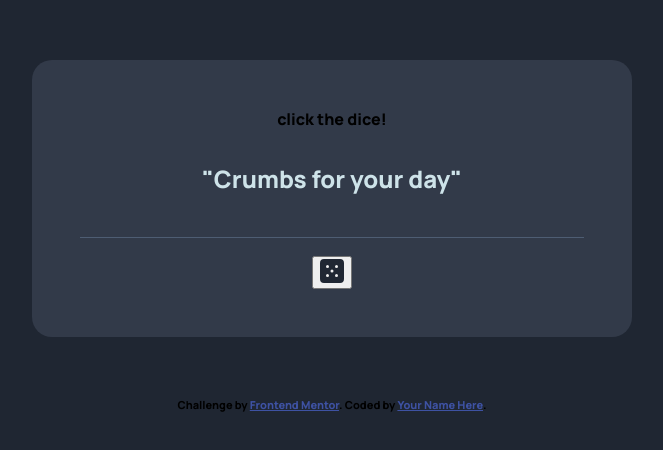
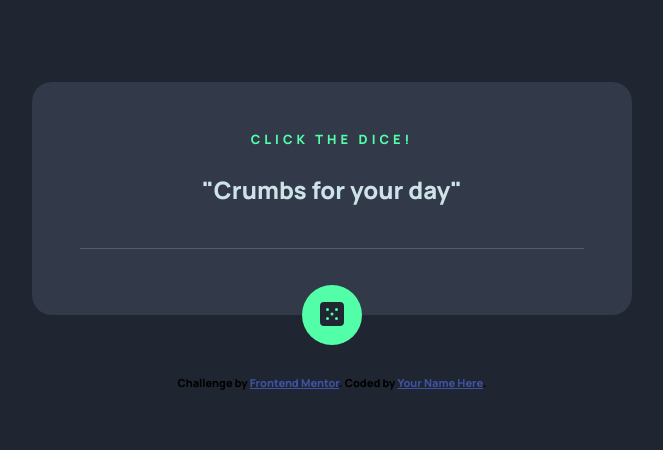
Before and after one commit to trishacapitle/advice-generator, a website built with Vite: page index.html in a window 1280 px wide. Shown: the part 164-614 px from the top of the page, without its empty margins (308-971 px from the left). Built offline with nearby package versions, Linux system fonts and the light colour scheme.

Commit message:
added style for button

```diff
--- a/style.css
+++ b/style.css
@@ -87,3 +87,36 @@ i {
     font-size: 2rem;
     background-color: var(--dark-grayish-blue);
 }
+
+
+
+button {
+    position: absolute;
+    width: 60px;
+    height: 60px;
+    padding: 8px;
+
+    bottom: -30px;
+    left: 50%;
+    transform: translateX(-50%);
+    border: none;
+    border-radius: 50%;
+
+    background-color: var(--neon-green);
+    cursor: pointer;
+}
+
+button:hover {
+    box-shadow: 0 0 16px var(--neon-green);}
+
+p {
+    font-size: 0.8rem;
+    color: var(--neon-green);
+    text-transform: uppercase;
+    letter-spacing: 4px;
+}
+
+h2 {
+    font-size: 1.5rem;
+    font-weight: 800;
+}
```
